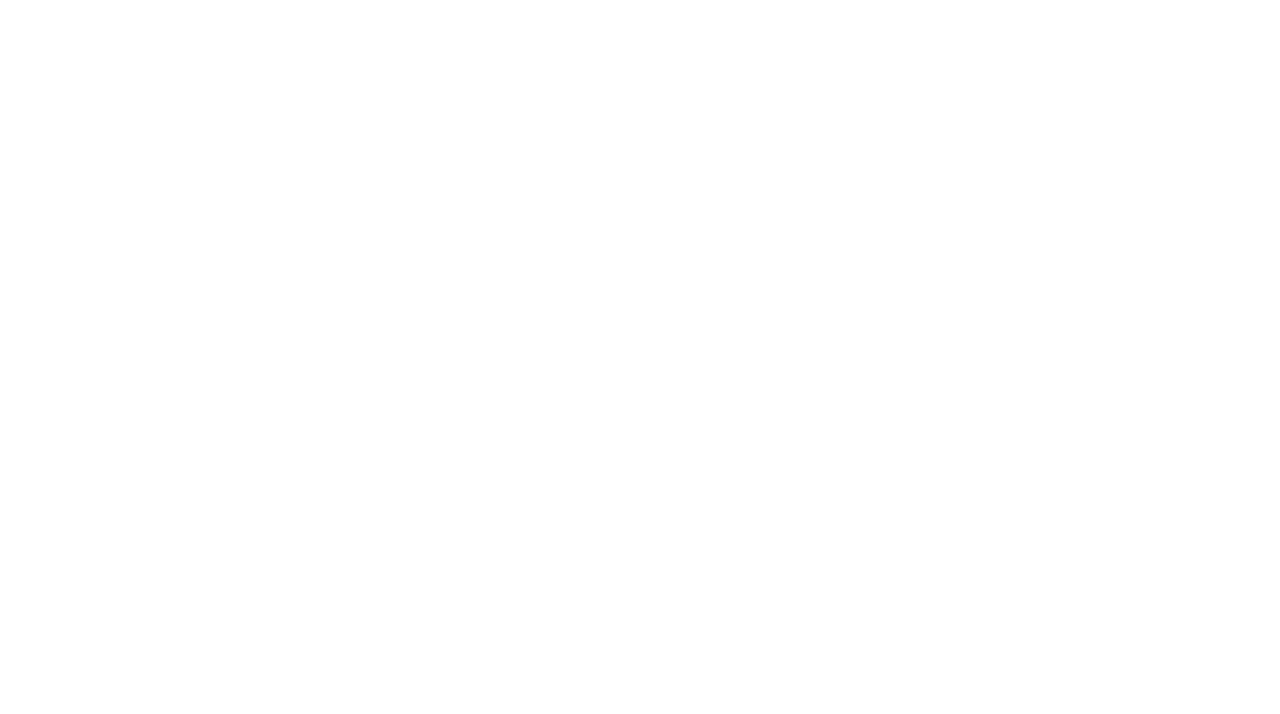
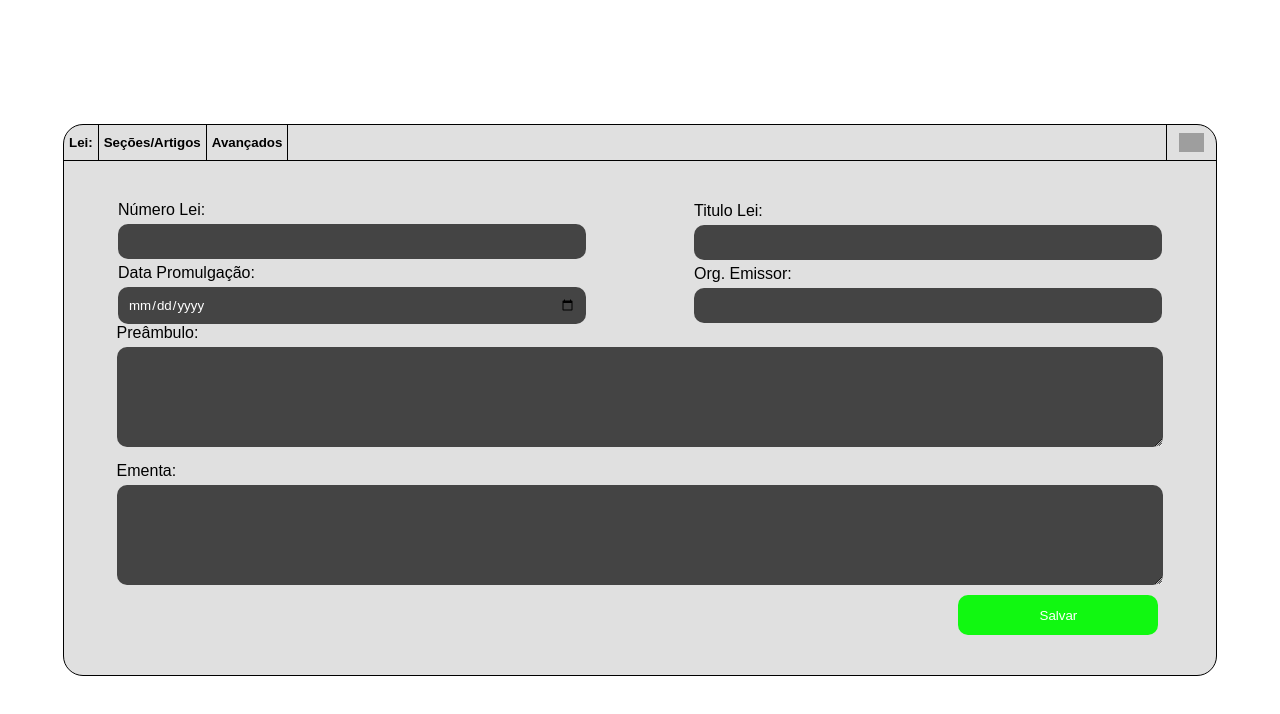
Before and after one commit to ThiagoRantunes/CAD_Project, an Angular app: page / in a window 1280 px wide. Shown: the top 714 px of the page. Built offline with nearby package versions, Linux system fonts and the light colour scheme; grey boxes are pictures that could not be loaded.

Commit message:
end-my-part

```diff
--- a/src/app/app.component.html
+++ b/src/app/app.component.html
@@ -1,3 +1,4 @@
 <!-- <app-list-page></app-list-page> -->
 <!-- <app-controler-page></app-controler-page> -->
-<!-- <app-modal></app-modal> -->
+<app-modal></app-modal>
+ <!-- <app-login-page></app-login-page> -->
--- a/src/app/app.component.ts
+++ b/src/app/app.component.ts
@@ -4,11 +4,12 @@ import { NavBarComponent } from './nav-bar/nav-bar.component';
 import { ControlerPageComponent } from './controler-page/controler-page.component';
 import { ListPageComponent } from './list-page/list-page.component';
 import { ModalComponent } from './modal/modal.component';
+import { LoginPageComponent } from './login-page/login-page.component';
 
 @Component({
   selector: 'app-root',
   standalone: true,
-  imports: [RouterOutlet, NavBarComponent, ControlerPageComponent, ListPageComponent, ModalComponent],
+  imports: [RouterOutlet, NavBarComponent, ControlerPageComponent, ListPageComponent, ModalComponent, LoginPageComponent],
   templateUrl: './app.component.html',
   styleUrl: './app.component.scss'
 })
--- a/src/app/list-page/list-page.component.html
+++ b/src/app/list-page/list-page.component.html
@@ -15,7 +15,8 @@
     </div>
     <div class="main-select">
 
-<!-- Select -->
+        <!-- Select -->
+
         <div class="group-select">
             <div class="select">
                 <div class="select-left">
--- a/src/app/modal/modal.component.html
+++ b/src/app/modal/modal.component.html
@@ -1,14 +1,61 @@
 <main>
+    <!-- Modal -->
+    <div class="modal">
+        <!-- Cabeçario do Modal -->
+        <div class="modal-head">
+            <div class="modal-head-left">
+                <button (click)="whatScreen(true, false, false)" style="border-top-left-radius: 18px;">Lei: </button>
+                <button>Seções/Artigos</button>
+                <button>Avançados</button>
+            </div>
+            <div class="modal-head-rigth">
+                <button style="border-top-right-radius: 18px;" >
+                    <img src="https://cdn.icon-icons.com/icons2/1350/PNG/512/xbutton_87873.png">
+                </button>
+            </div>
+        </div>
 
-    <div class="modal">
-        <div class="modal-head">
+        <!-- Conteúdo do Modal -->
 
-        </div>
         <div class="modal-main">
 
+            <!-- Modal Lei -->
+
             <div class="screen-modal1">
+                <div class="group-inputs1">
+                    <div class="inputs1">
+                        <label>Número Lei:</label>
+                        <input type="number" class="style-global">
+                        <label>Data Promulgação:</label>
+                        <input type="date" class="style-global">
+                    </div>
+                    <div class="inputs2">
+                        <label>Titulo Lei:</label>
+                        <input type="text" class="style-global">
+                        <label>Org. Emissor:</label>
+                        <input type="text" class="style-global">
+                    </div>
+                </div>
+                <div class="group-inputs2">
+                    <div class="inputs3">
+                        <label>Preâmbulo:</label>
+                        <textarea name="" id="" class="style-global">
 
+                        </textarea>
+                        <label>Ementa:</label>
+                        <textarea name="" id="" class="style-global">
+
+                        </textarea>
+                    </div>
+                </div>
+                <div class="button-modal">
+                    <div class="group-button">
+                        <button>Salvar</button>
+                    </div>
+                </div>
             </div>
+
+
 
             <div class="screen-modal2">
 
--- a/src/app/modal/modal.component.scss
+++ b/src/app/modal/modal.component.scss
@@ -8,17 +8,165 @@ main{
 
 .modal{
     width: 90%;
-    height: 90%;
+    height: 550px;
     border-radius: 20px;
     border: solid 1px black;
+    background-color: rgb(224, 224, 224);
     display: flex;
     align-items: start;
     justify-content: center;
+    flex-wrap: wrap;
 
     .modal-head{
         width: 100%;
         height: 35px;
         border-bottom: solid 1px black;
+        display: flex;
+        align-items: center;
+        justify-content: space-between;
+
+        .modal-head-left{
+            height: 100%;
+
+            button{
+                padding: 5px;
+                height: 100%;
+                border: none;
+                border-right: solid 1px black;
+                background-color: transparent;
+                font-weight: bold;
+                transition: 200ms;
+            }
+
+            button:hover{
+                background-color: gray;
+                transition: 200ms;
+            }
+
+        }
+
+        .modal-head-rigth{
+            height: 100%;
+
+            button{
+                padding: 5px;
+                height: 100%;
+                width: 50px;
+                border: none;
+                border-left: solid 1px black;
+                background-color: transparent;
+                display: flex;
+                align-items: center;
+                justify-content: center;
+
+                img{
+                    width: 25px;
+                }
+            }
+
+            button:hover{
+                background-color: gray;
+                transition: 200ms;
+            }
+        }
     }
 
+    .modal-main{
+        width: 100%;
+        height: 90%;
+        display: flex;
+        align-items: center;
+        justify-content: center;
+        flex-wrap: wrap;
+
+        .screen-modal1{
+            width: 100%;
+
+
+            .group-inputs1{
+                width: 100%;
+                display: flex;
+                align-items: center;
+                justify-content: center;
+
+                .inputs1{
+                    width: 100%;
+                    display: grid;
+                    align-items: center;
+                    justify-content: center;
+                    gap: 5px;
+
+                    input{
+                        width: 35vw;
+                        padding: 10px;
+                    }
+                }
+
+                .inputs2{
+                    width: 100%;
+                    display: grid;
+                    align-items: center;
+                    justify-content: center;
+                    gap: 5px;
+
+                    input{
+                        width: 35vw;
+                        padding: 10px;
+                    }
+                }
+            }
+
+            .group-inputs2{
+                width: 100%;
+                display: flex;
+                align-items: center;
+                justify-content: center;
+
+                .inputs3{
+                    width: 100%;
+                    display: grid;
+                    align-items: center;
+                    justify-content: center;
+                    gap: 5px;
+
+                    textarea{
+                        width: 81vw;
+                        height: 90px;
+                        margin-bottom: 10px;
+                        padding: 5px;
+                        columns: 10;
+                    }
+                }
+            }
+
+        }
+
+        .button-modal{
+            width: 95%;
+            display: flex;
+            align-items: center;
+            justify-content: end;
+
+            .group-button{
+
+                button{
+                    width: 200px;
+                    height: 40px;
+                    border: none;
+                    background-color: rgb(17, 248, 17);
+                    border-radius: 10px;
+                    color: white;
+                }
+            }
+        }
+
+    }
 }
+
+.style-global{
+    border: none;
+    border-radius: 10px;
+    outline: none;
+    background-color: #444444;
+    color: white;
+}
--- a/src/app/modal/modal.component.ts
+++ b/src/app/modal/modal.component.ts
@@ -9,4 +9,14 @@ import { Component } from '@angular/core';
 })
 export class ModalComponent {
 
+  isLeiScreen: boolean = true;
+  isSecoesArtigos: boolean = false;
+  isAvancados: boolean = false;
+
+  whatScreen(isPage1: boolean, isPage2: boolean, isPage3: boolean){
+    this.isLeiScreen = isPage1;
+    this.isSecoesArtigos = isPage2;
+    this.isAvancados = isPage3;
+  }
+
 }
```
